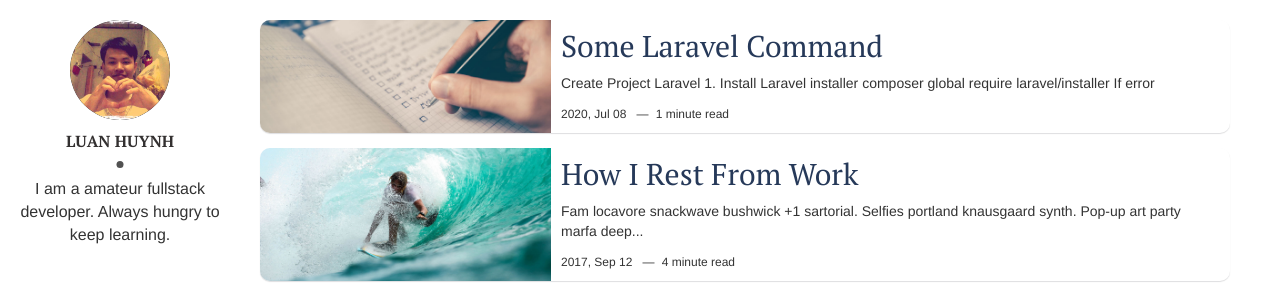
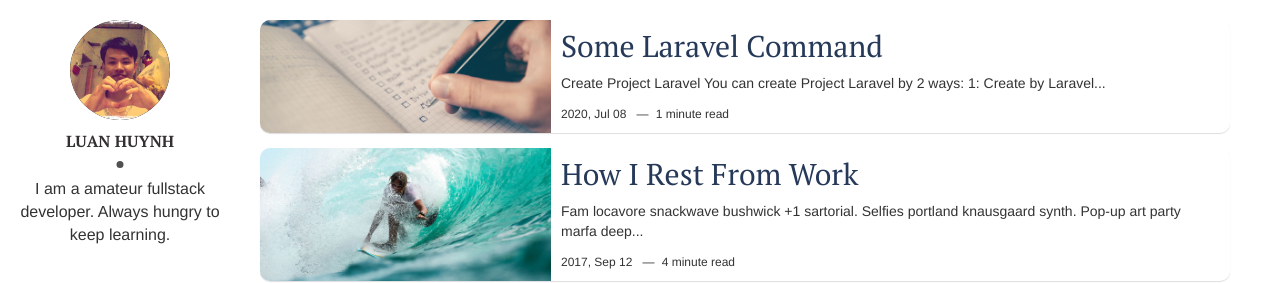
Before and after one commit to minhluan2292/blog, a Jekyll site: the page built from index.html, in a window 1280 px wide and 924 px high. Shown: the top 283 px of the window. Built offline with Jekyll 4.4.1, drawn with Linux system fonts in a browser that asks for light colours; the list of posts is cut into pages by our own code.

Commit message:
Update 2017-09-12-laravelcommand.markdown

```diff
--- a/_posts/2017-09-12-laravelcommand.markdown
+++ b/_posts/2017-09-12-laravelcommand.markdown
@@ -6,10 +6,14 @@ description: You’ll find this post in your `_posts` directory. Go ahead and ed
 img: software.jpg # Add image post (optional)
 tags: [Laravel, PHP] # add tag
 ---
-### Create Project Laravel
+## Create Project Laravel
 
+You can create Project Laravel by 2 ways:
+1: Create by Laravel installer
 <p style="color:#F62217">1. Install Laravel installer</p>
 
 >composer global require laravel/installer
 
-# If error
+If error, maybe you didn't install composer, you can install Composer at: <a href="https://getcomposer.org/download/">Composer</a>
+After install Laravel installer, you can create project Laravel with:
+>>laravel new projectName
```
